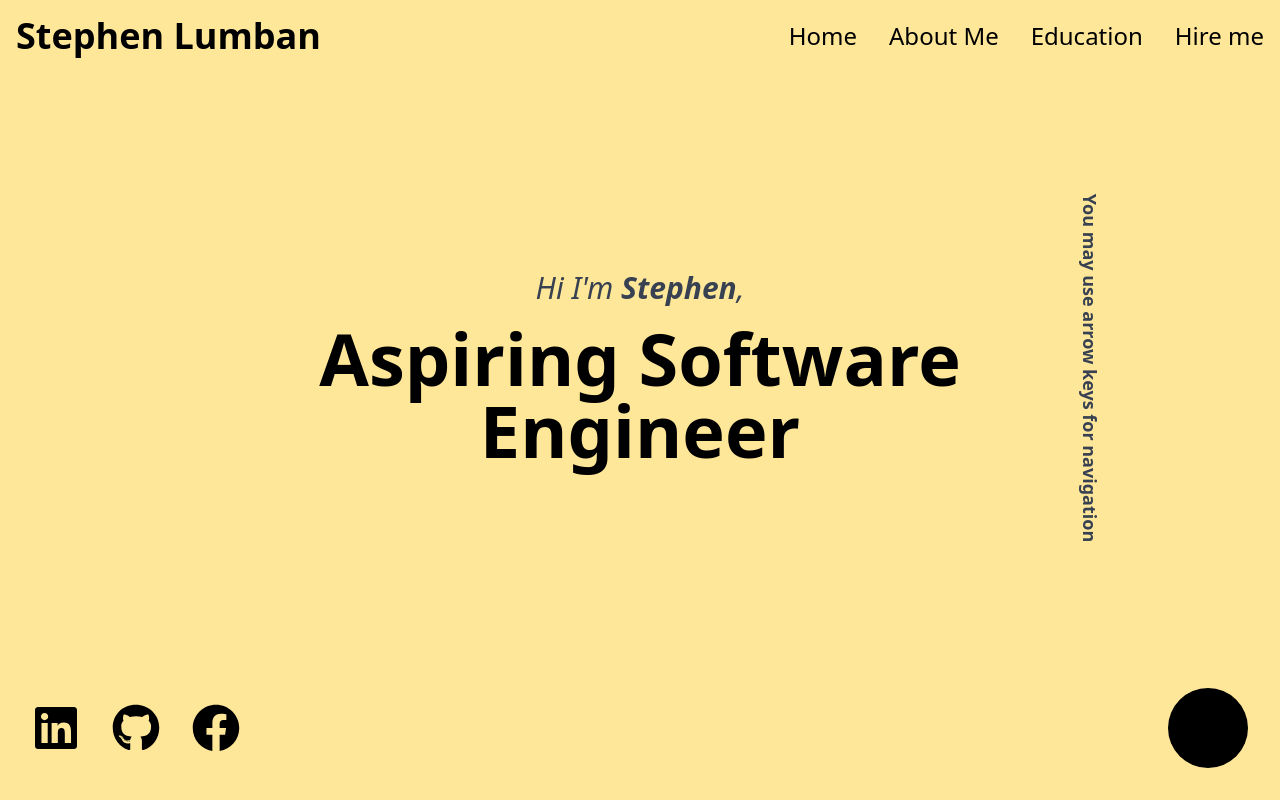
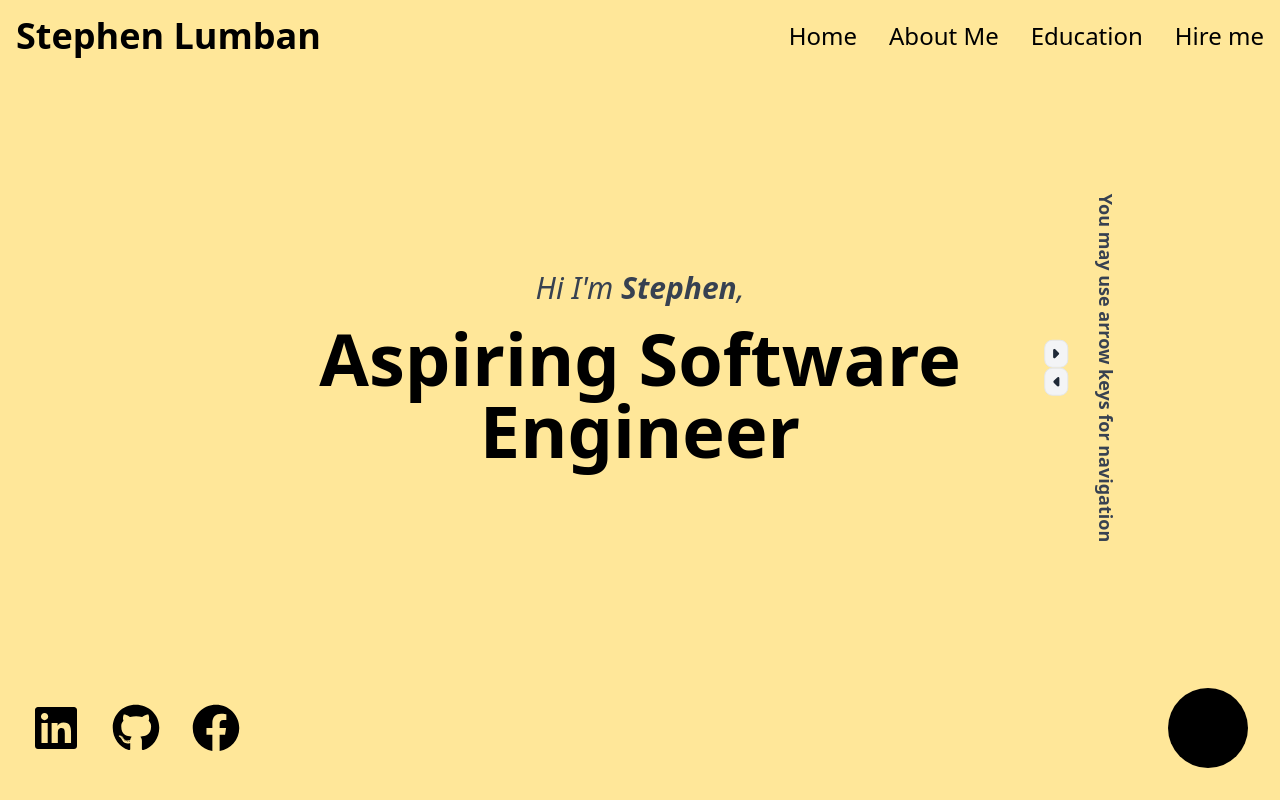
Before and after one commit to lumban-stephen/minimalist-portfolio, a React (Create React App) app: page / in a window 1280 px wide. Built offline with nearby package versions, Linux system fonts and the light colour scheme.

Commit message:
add animation withFadeIn.js

```diff
--- /dev/null
+++ b/src/components/withFadeIn.js
@@ -0,0 +1,19 @@
+import React, { useEffect, useState } from 'react';
+
+const withFadeIn = (WrappedComponent) => {
+  return (props) => {
+    const [isVisible, setIsVisible] = useState(false);
+
+    useEffect(() => {
+      setIsVisible(true);
+    }, []);
+
+    return (
+      <div className={`transition-opacity duration-1000 ${isVisible ? 'opacity-100' : 'opacity-0'}`}>
+        <WrappedComponent {...props} />
+      </div>
+    );
+  };
+};
+
+export default withFadeIn;
--- a/src/sections/Home.js
+++ b/src/sections/Home.js
@@ -20,10 +20,24 @@ const Home = ({ colorMode }) => {
           </p>
         </div>
       </div>
-      <div className="absolute right-0 top-1/2 transform -translate-y-1/2 rotate-90 origin-center">
+      <div className="absolute right-0 top-1/2 transform -translate-y-1/2 rotate-90 origin-center flex flex-col items-center">
         <p className="text-gray-700 text-base md:text-lg font-semibold whitespace-nowrap p-4">
           You may use arrow keys for navigation
         </p>
+        <div className="mt-2 flex">
+          <kbd class="inline-flex items-center px-2 py-1.5 text-gray-800 bg-gray-100 border border-gray-200 rounded-lg dark:bg-gray-600 dark:text-gray-100 dark:border-gray-500">
+            <svg class="w-2.5 h-2.5" aria-hidden="true" xmlns="http://www.w3.org/2000/svg" fill="currentColor" viewBox="0 0 16 10">
+            <path d="M9.207 1A2 2 0 0 0 6.38 1L.793 6.586A2 2 0 0 0 2.207 10H13.38a2 2 0 0 0 1.414-3.414L9.207 1Z"/>
+            </svg>
+            <span class="sr-only">Arrow key up</span>
+          </kbd>
+          <kbd class="inline-flex items-center px-2 py-1.5 text-gray-800 bg-gray-100 border border-gray-200 rounded-lg dark:bg-gray-600 dark:text-gray-100 dark:border-gray-500">
+            <svg class="w-2.5 h-2.5" aria-hidden="true" xmlns="http://www.w3.org/2000/svg" fill="currentColor" viewBox="0 0 16 10">
+            <path d="M15.434 1.235A2 2 0 0 0 13.586 0H2.414A2 2 0 0 0 1 3.414L6.586 9a2 2 0 0 0 2.828 0L15 3.414a2 2 0 0 0 .434-2.179Z"/>
+            </svg>
+            <span class="sr-only">Arrow key down</span>
+          </kbd>
+        </div>
       </div>
     </div>
   );
--- a/tailwind.config.js
+++ b/tailwind.config.js
@@ -5,6 +5,15 @@ module.exports = {
   ],
   theme: {
     extend: {
+      keyframes: {
+        fadeIn: {
+          '0%': { opacity: 0 },
+          '100%': { opacity: 1 },
+        }
+      },
+      animation: {
+        fadeIn: 'fadeIn 1s ease-in forwards'
+      },
       colors: {
         customYellow: '#FFE799',
         customBlue: '#1B263B', // Adjust the blue color as needed
```
